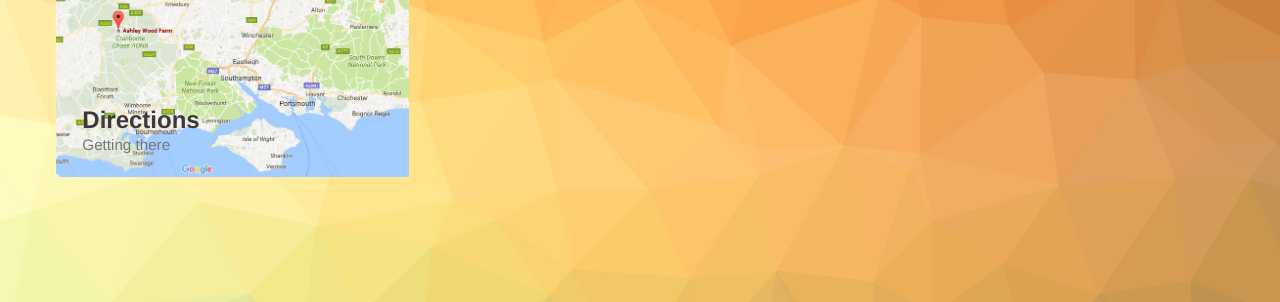
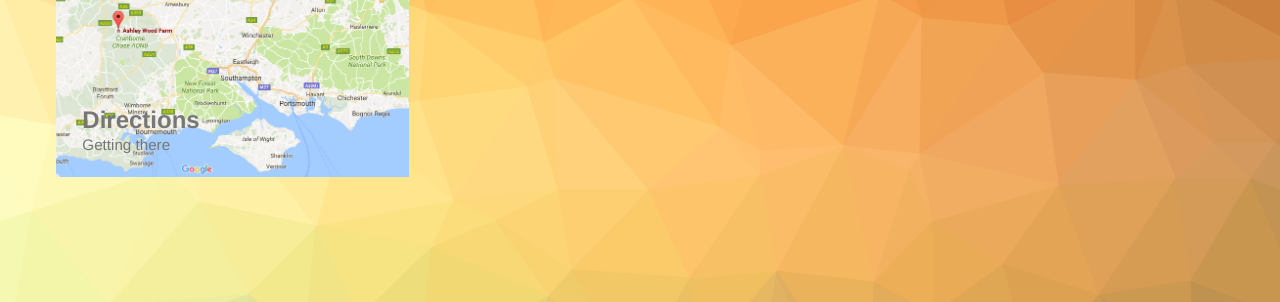
Before and after one commit to jimparr19/jimparr19.github.io, a Jekyll site: the page built from index.html, in a window 1280 px wide. Shown: the part 294-596 px from the top of the page. Built offline with Jekyll 4.4.1, drawn with Linux system fonts in a browser that asks for light colours.

Commit message:
font color

```diff
--- a/css/modern-blog.css
+++ b/css/modern-blog.css
@@ -86,7 +86,7 @@
 }
 
 .card__container--closed .card__title {
-	color:  #3b393d;
+	color:  #777778;
 }
 
 .card__subtitle {
@@ -97,7 +97,7 @@
 }
 
 .card__container--closed .card__subtitle {
-	color: #777778;
+	color: #777778 !important;
 }
 
 .card__copy {
```
